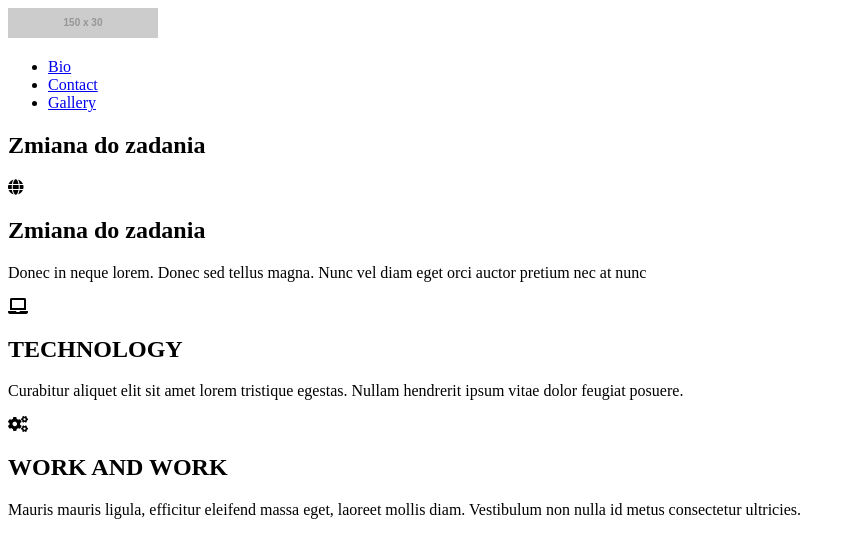
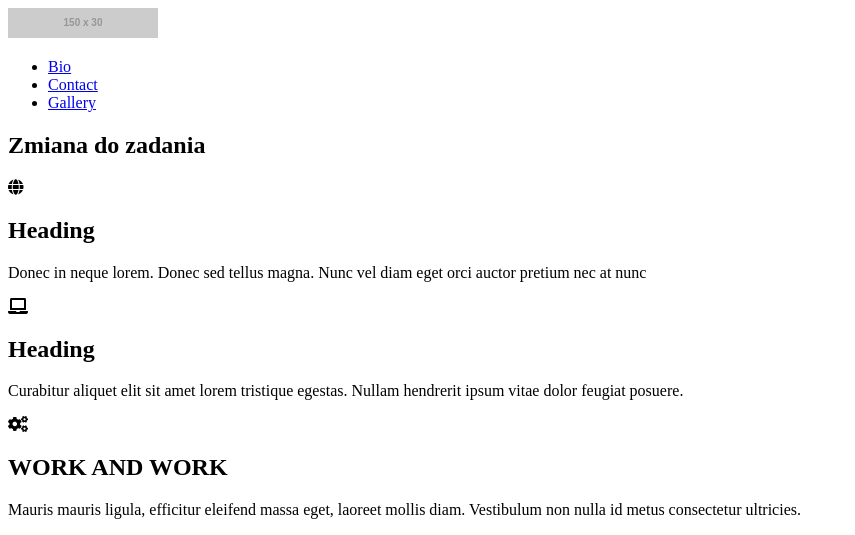
Before and after one commit to cienkalinia/nauka-gita-2, a plain HTML site: page index.html in a window 1280 px wide. Shown: the top 535 px of the page, without its empty margins (0-855 px from the left). Drawn offline with Linux system fonts and the light colour scheme; placeholder pictures from the web are drawn by us.

Commit message:
Change heading

```diff
--- a/index.html
+++ b/index.html
@@ -31,12 +31,12 @@
 			<div class="row icons">
 				<div class="col-4 col-m-4 col-s-12">
 					<i class="fas fa-globe"></i>
-					<h2>Zmiana do zadania </h2>
+					<h2>Heading</h2>
 					<p>Donec in neque lorem. Donec sed tellus magna. Nunc vel diam eget orci auctor pretium nec at nunc<p>
 				</div>
 				<div class="col-4 col-m-4 col-s-12">
 					<i class="fas fa-laptop"></i>
-					<h2>TECHNOLOGY</h2>
+					<h2>Heading</h2>
 					<p> Curabitur aliquet elit sit amet lorem tristique egestas. Nullam hendrerit ipsum vitae dolor feugiat posuere.</p>
 				</div>
 				<div class="col-4 col-m-4 col-s-12">
```
